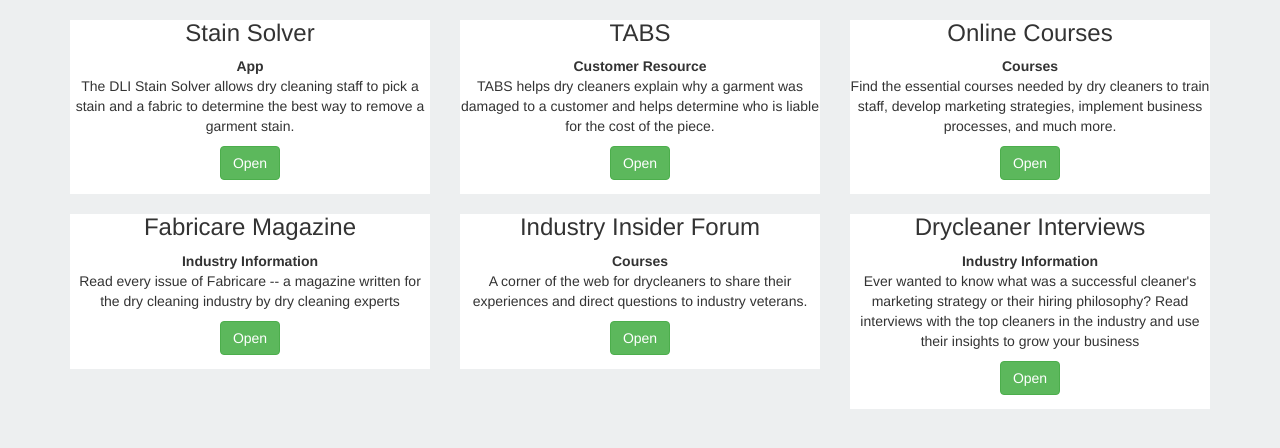
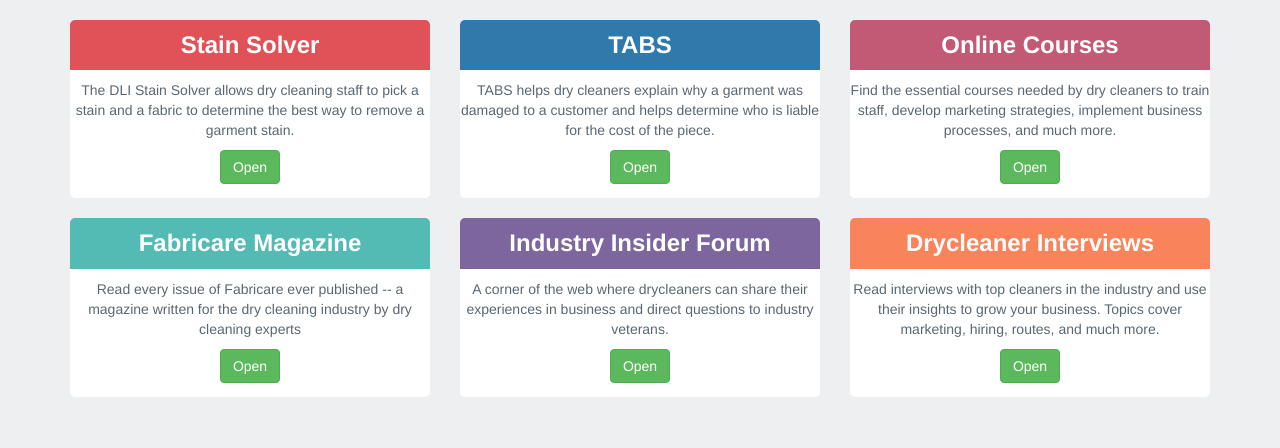
Before and after one commit to ricgnzlzcr/bootstrap, a plain HTML site: page index.html in a window 1280 px wide. Drawn offline with nearby package versions, Linux system fonts and the light colour scheme.

Commit message:
Completed card style

```diff
--- a/css/custom.css
+++ b/css/custom.css
@@ -2,16 +2,65 @@
 	background: #edeff0;
 }
 
+
+
+.row-centered {
+	text-align: center;
+}
+
+/*****************************
+*  Cards
+*****************************/
+
 .card {
 	background: white;
-
+	border-radius: 5px;
+	color: #5a6772;
 }
 
 .card button {
 	margin-bottom: 1em;
 }
 
+.card h3 {
+	padding-top: 0.5em;
+	padding-bottom: 0.5em;
+	color: white;
+	font-weight: bold;
+	border-top-left-radius: 5px;
+	border-top-right-radius: 5px;
+}
 
-.row-centered {
-	text-align: center;
+.card p {
+	color: #5a6772;
 }
+
+.stain-solver {
+	background-color: #e15258;
+}
+
+.tabs {
+	background-color: #3079AB;
+}
+
+.courses {
+	background-color: #c25975;
+}
+
+.fabricare {
+	background-color: #53BBB4;
+}
+
+.forum {
+	background-color: #7D669E;
+}
+
+.interviews {
+	 background-color: #F9845B;
+}
+
+
+
+/*****************************
+*  Button Style
+*****************************/
--- a/index.html
+++ b/index.html
@@ -15,11 +15,10 @@
 
 		<div class="row row-centered">
 
-			<div class="stain-solver col-xs-12 col-md-4">
+			<div class="col-xs-12 col-md-4">
 				<div class="card">
 
-					<h3>Stain Solver</h3>
-					<strong>App</strong>
+					<h3 class="stain-solver">Stain Solver</h3>
 					<p>
 						The DLI Stain Solver allows dry cleaning staff to pick a stain and a fabric to determine the best way to remove a garment stain.
 					</p>
@@ -30,11 +29,10 @@
 			</div>
 
 
-			<div class="tabs col-xs-12 col-md-4">
+			<div class="col-xs-12 col-md-4">
 				<div class="card">
 
-					<h3>TABS</h3>
-					<strong>Customer Resource</strong>
+					<h3 class="tabs">TABS</h3>
 					<p>
 						TABS helps dry cleaners explain why a garment was damaged to a customer and helps determine who is liable for the cost of the piece.
 					</p>
@@ -46,11 +44,10 @@
 			</div>
 
 
-			<div class="courses col-xs-12 col-md-4">
+			<div class="col-xs-12 col-md-4">
 				<div class="card">
 
-					<h3>Online Courses</h3>
-					<strong>Courses</strong>
+					<h3 class="courses">Online Courses</h3>
 					<p>
 						Find the essential courses needed by dry cleaners to train staff, develop marketing strategies, implement business processes, and much more.
 					</p>
@@ -65,13 +62,12 @@
 
 		<div class="row row-centered">
 
-			<div class="fabricare col-xs-12 col-md-4">
+			<div class="col-xs-12 col-md-4">
 				<div class="card">
 
-					<h3>Fabricare Magazine</h3>
-					<strong>Industry Information</strong>
+					<h3 class="fabricare">Fabricare Magazine</h3>
 					<p>
-						Read every issue of Fabricare -- a magazine written for the dry cleaning industry by dry cleaning experts
+						Read every issue of Fabricare ever published -- a magazine written for the dry cleaning industry by dry cleaning experts
 					</p>
 					<a href="apps/stain-solver.html">
 						<button type="button" class="btn btn-success">Open</button>
@@ -80,13 +76,12 @@
 			</div>
 
 
-			<div class="forum col-xs-12 col-md-4">
+			<div class="col-xs-12 col-md-4">
 				<div class="card">
 
-					<h3>Industry Insider Forum</h3>
-					<strong>Courses</strong>
+					<h3 class="forum">Industry Insider Forum</h3>
 					<p>
-						A corner of the web for drycleaners to share their experiences and direct questions to industry veterans.
+						A corner of the web where drycleaners can share their experiences in business and direct questions to industry veterans.
 					</p>
 					<a href="apps/stain-solver.html">
 						<button type="button" class="btn btn-success">Open</button>
@@ -96,13 +91,12 @@
 			</div>
 
 
-			<div class="interviews col-xs-12 col-md-4">
+			<div class="col-xs-12 col-md-4">
 				<div class="card">
 
-					<h3>Drycleaner Interviews</h3>
-					<strong>Industry Information</strong>
+					<h3 class="interviews">Drycleaner Interviews</h3>
 					<p>
-						Ever wanted to know what was a successful cleaner's marketing strategy or their hiring philosophy? Read interviews with the top cleaners in the industry and use their insights to grow your business
+						Read interviews with top cleaners in the industry and use their insights to grow your business. Topics cover marketing, hiring, routes, and much more.
 					</p>
 					<a href="apps/stain-solver.html">
 						<button type="button" class="btn btn-success">Open</button>
```
